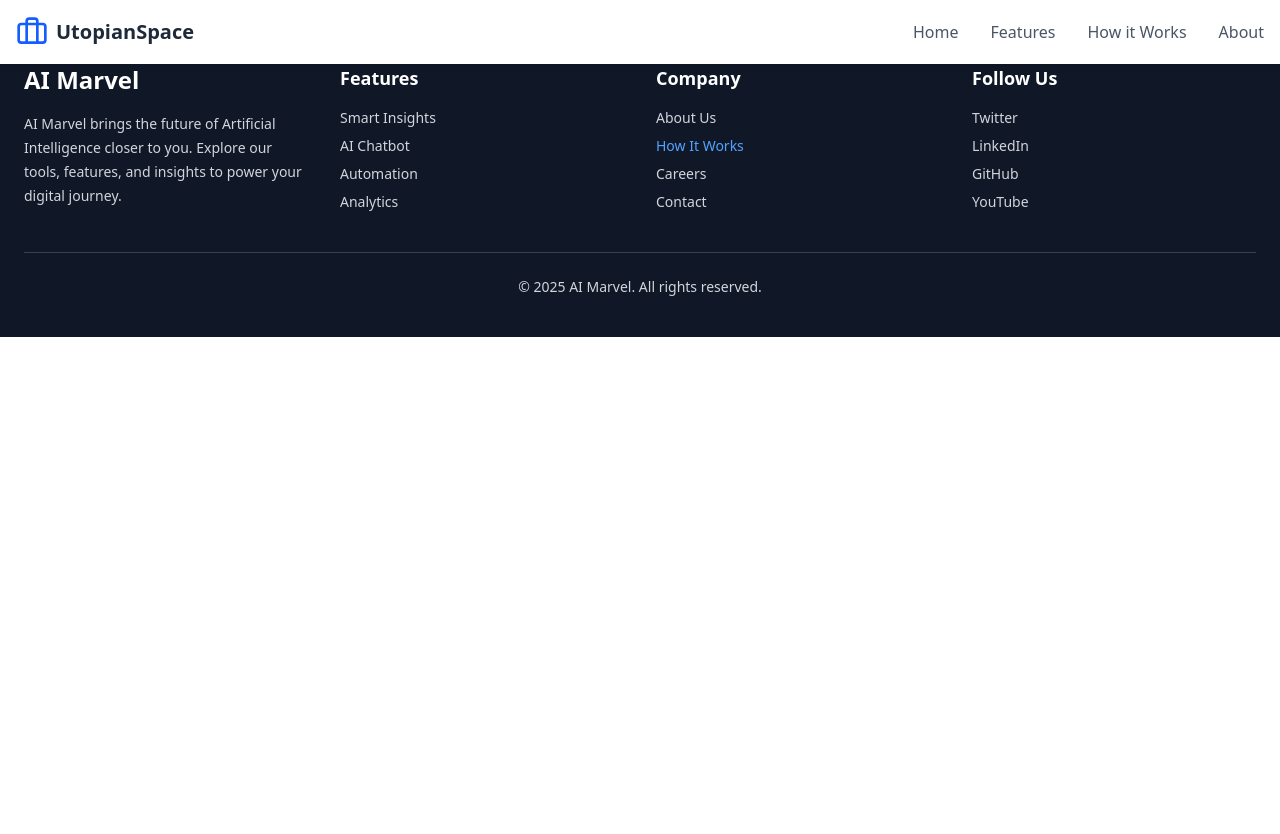
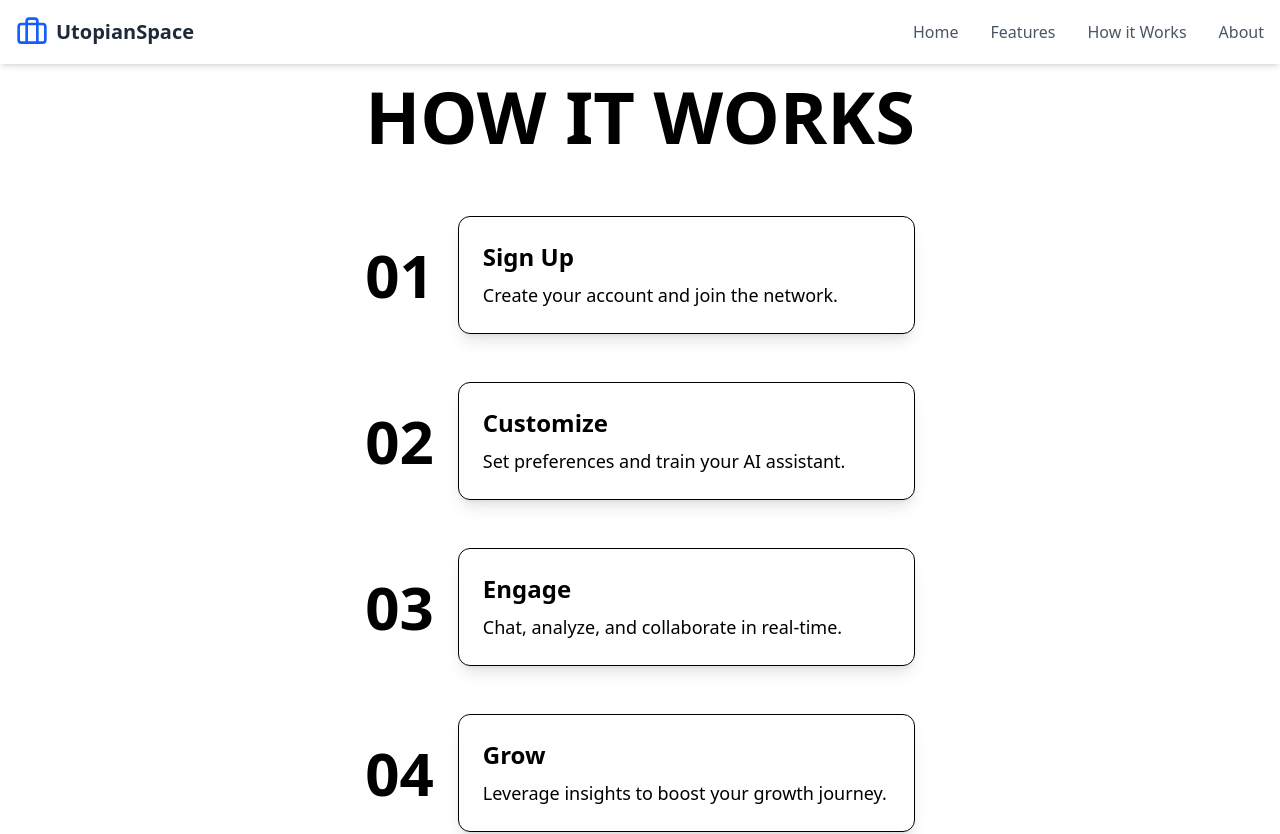
Before and after one commit to kumarlalita001/utopian-space-assignment-sept-2025, a React (Vite) app: page /howitworks in a window 1280 px wide. Shown: the top 834 px of the page. Before the commit the page ends 800 px from the top, so only its background shows below. Built offline with nearby package versions, Linux system fonts and the light colour scheme.

Commit message:
How it work page added

```diff
--- a/src/pages/HowItWorks.jsx
+++ b/src/pages/HowItWorks.jsx
@@ -1,11 +1,45 @@
-import React from 'react'
+import { motion } from "framer-motion";
 
 const HowItWorks = () => {
+  const steps = [
+    { step: "01", title: "Sign Up", desc: "Create your account and join the network." },
+    { step: "02", title: "Customize", desc: "Set preferences and train your AI assistant." },
+    { step: "03", title: "Engage", desc: "Chat, analyze, and collaborate in real-time." },
+    { step: "04", title: "Grow", desc: "Leverage insights to boost your growth journey." },
+  ];
+
   return (
-    <div>
-      HowItWorks
-    </div>
-  )
-}
+    <section className="min-h-screen flex items-center justify-center bg-gradient-to-b from-secondary/20 to-background">
+      <div className="max-w-6xl mx-auto px-6 py-20">
+        <motion.h2
+          initial={{ opacity: 0, y: -40 }}
+          animate={{ opacity: 1, y: 0 }}
+          transition={{ duration: 1 }}
+          className="text-center text-6xl md:text-7xl font-orbitron font-black text-tech-blue glow-magic mb-16"
+        >
+          HOW IT WORKS
+        </motion.h2>
 
-export default HowItWorks
+        <div className="space-y-12">
+          {steps.map((s, i) => (
+            <motion.div
+              key={s.step}
+              initial={{ opacity: 0, x: i % 2 === 0 ? -100 : 100 }}
+              whileInView={{ opacity: 1, x: 0 }}
+              transition={{ duration: 1, delay: i * 0.2 }}
+              className="flex flex-col md:flex-row items-center gap-6"
+            >
+              <div className="text-6xl font-orbitron font-black text-gradient-spider">{s.step}</div>
+              <div className="bg-card/50 p-6 rounded-xl border border-foreground/20 shadow-lg flex-1">
+                <h3 className="text-2xl font-orbitron font-bold mb-2 text-spider-red">{s.title}</h3>
+                <p className="text-lg font-exo text-foreground/80">{s.desc}</p>
+              </div>
+            </motion.div>
+          ))}
+        </div>
+      </div>
+    </section>
+  );
+};
+
+export default HowItWorks;
```
